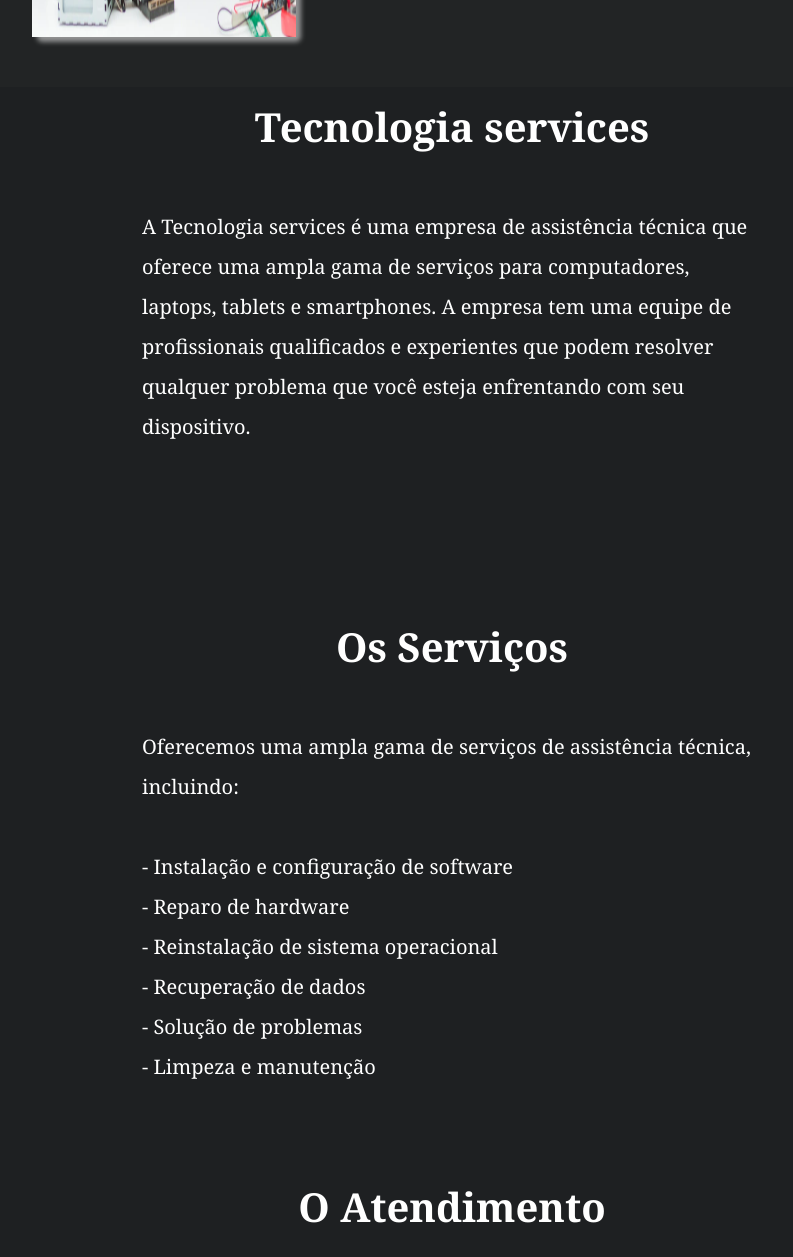
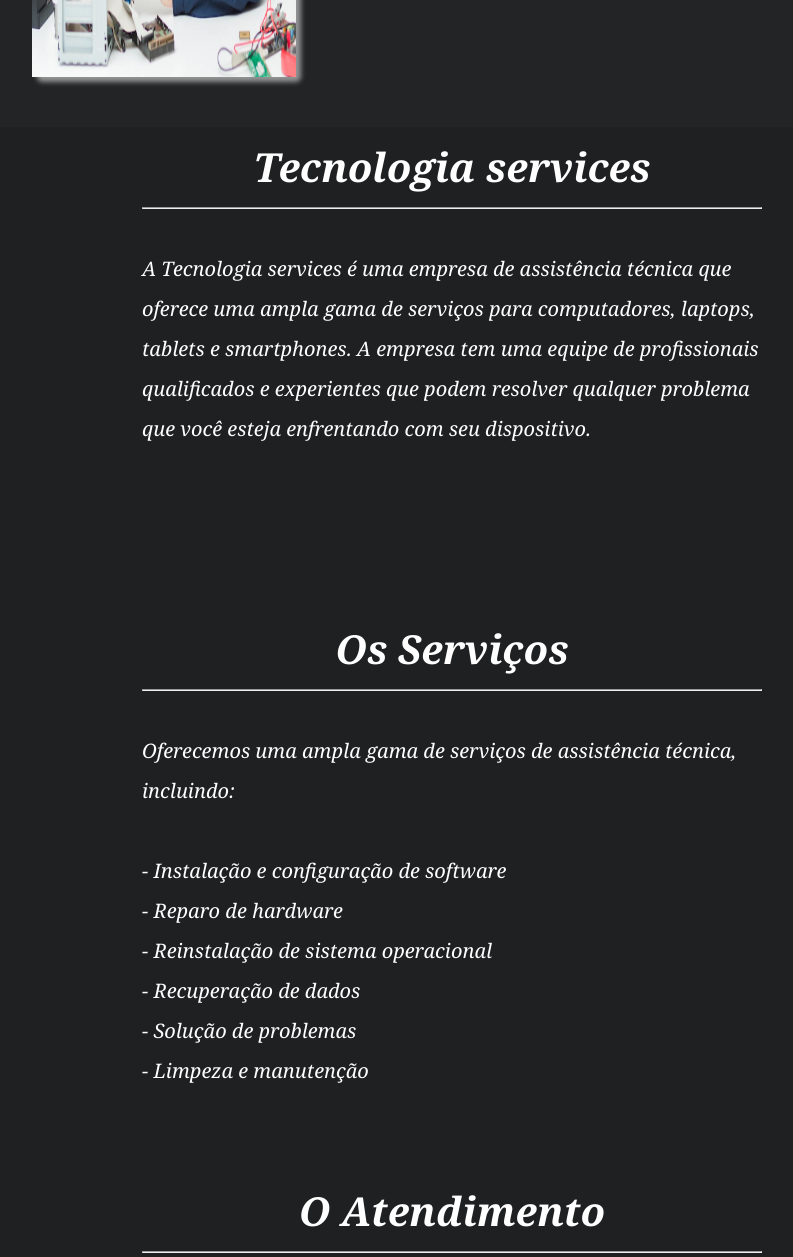
Before and after one commit to tatehira/Site-Assistencia, a plain HTML site: page index.html in a window 1280 px wide. Shown: the part 1203-2460 px from the top of the page, without its empty margins (188-981 px from the left). Drawn offline with Linux system fonts and the light colour scheme.

Commit message:
udpate siite

```diff
--- a/css/style.css
+++ b/css/style.css
@@ -10,6 +10,7 @@
 
 html, body{
     background-color: #222425;
+    font-style: italic;
 }
 
 header{
@@ -79,6 +80,7 @@ h1 {
     width: 50%;
     padding: 0px 20px;
     margin: 0 auto;
+    font-style: italic;
 }
 
 .network{
--- a/index.html
+++ b/index.html
@@ -26,7 +26,7 @@
             </menu>
         </header>
         <div class="middle" style="font-size: 30px; color: white;">
-            <h1>Soluções em Técnologia</h1> <br>
+            <h1>Assistência Técnica</h1><br>
             <h2 class="text-mid">Muitos profissionais qualificados para ajuda-lo da melhor forma!</h2><br>
             <ul class="service" style="list-style-type: none;">
                 <li>🥷A empresa é confiável e experiente.</li>
@@ -44,13 +44,13 @@
             </ul>
         </div>
         <div class="texto" id="Sobre">
-            <h2>Tecnologia services</h2><br>
+            <h2>Tecnologia services</h2><hr><br>
             <p>
                 A Tecnologia services é uma empresa de assistência técnica que oferece uma ampla gama de serviços para computadores, laptops, tablets e smartphones. A empresa tem uma equipe de profissionais qualificados e experientes que podem resolver qualquer problema que você esteja enfrentando com seu dispositivo.
             </p><br><br>
             <h2><br>
                 Os Serviços
-            </h2>
+            </h2> <hr>
             <p><br>
                 Oferecemos uma ampla gama de serviços de assistência técnica, incluindo:
             <ul style="list-style-type: none;"><br>
@@ -61,7 +61,7 @@
                 <li>- Solução de problemas</li>
                 <li>- Limpeza e manutenção</li>
             </ul><br><br>
-            <h2>O Atendimento</h2><br>
+            <h2>O Atendimento</h2><hr><br>
             <p>
                 Oferecemos um atendimento ao cliente de alta qualidade. Os técnicos da empresa são treinados para serem educados, pacientes e prestativos. A empresa também oferece garantia de seus serviços.
                 <br>
```
